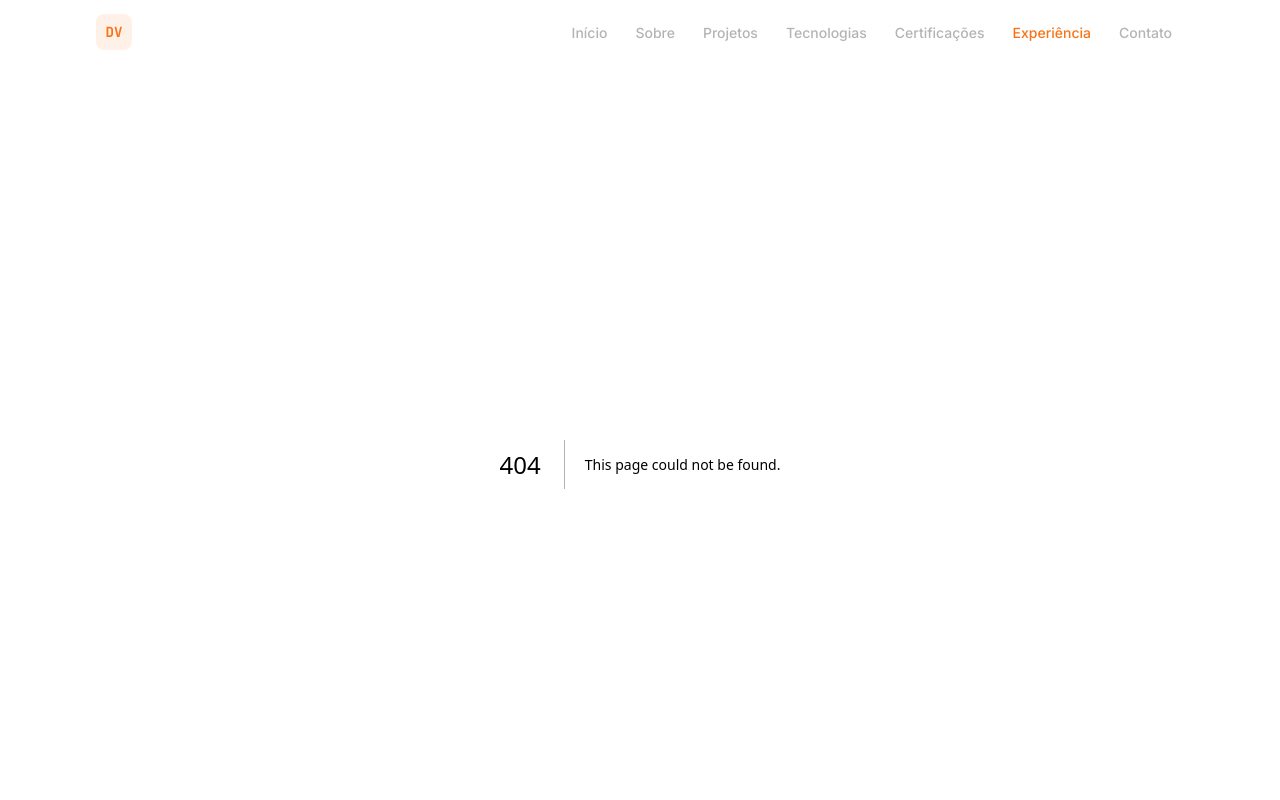
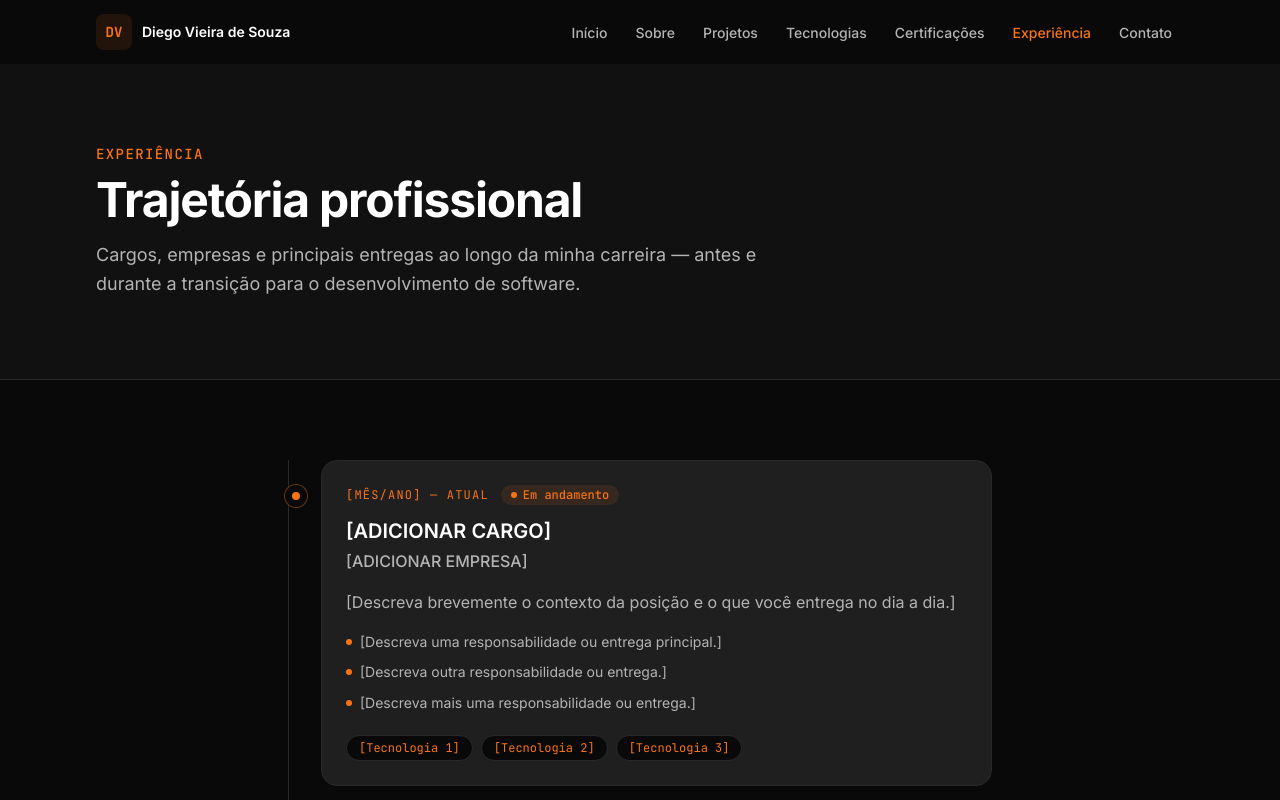
Before and after one commit to diegovieiradv/portfolio-diego-vieira, a Next.js app: page /experiencia in a window 1280 px wide. Before the commit this address had no page. Shown: the top 800 px of the page. Built offline with nearby package versions, Linux system fonts and the light colour scheme.

Commit message:
feat: criar linha do tempo de experiência

```diff
--- /dev/null
+++ b/src/app/experiencia/page.tsx
@@ -0,0 +1,65 @@
+import type { Metadata } from "next";
+import { Briefcase } from "lucide-react";
+import { experiences } from "@/data/experience";
+import { Container } from "@/components/ui/Container";
+import { ExperienceCard } from "@/components/ui/ExperienceCard";
+
+export const metadata: Metadata = {
+  title: "Experiência",
+  description:
+    "Trajetória profissional de Diego Vieira de Souza: cargos, empresas e principais entregas.",
+};
+
+export default function ExperienciaPage() {
+  return (
+    <>
+      <section
+        aria-labelledby="titulo-experiencia"
+        className="border-b border-border bg-surface py-16 sm:py-20"
+      >
+        <Container>
+          <p className="font-mono text-sm font-medium uppercase tracking-widest text-primary">
+            Experiência
+          </p>
+          <h1
+            id="titulo-experiencia"
+            className="mt-3 max-w-3xl text-4xl font-bold tracking-tight sm:text-5xl"
+          >
+            Trajetória profissional
+          </h1>
+          <p className="mt-4 max-w-2xl text-lg leading-relaxed text-secondary">
+            Cargos, empresas e principais entregas ao longo da minha carreira — antes e durante a
+            transição para o desenvolvimento de software.
+          </p>
+        </Container>
+      </section>
+
+      <section aria-label="Linha do tempo de experiências" className="py-16 sm:py-20">
+        <Container className="max-w-3xl">
+          <ol className="relative space-y-8 border-l border-border pl-6 sm:pl-8">
+            {experiences.map((experience, index) => (
+              <li key={`${experience.role}-${index}`} className="relative">
+                <span
+                  aria-hidden="true"
+                  className="absolute -left-[25px] top-6 flex h-6 w-6 items-center justify-center rounded-full border border-primary/40 bg-background sm:-left-[37px]"
+                >
+                  <span className="h-2 w-2 rounded-full bg-primary" />
+                </span>
+                <ExperienceCard experience={experience} />
+              </li>
+            ))}
+          </ol>
+
+          <div className="mt-10 flex items-start gap-3 rounded-2xl border border-border bg-surface p-6">
+            <Briefcase className="mt-0.5 h-6 w-6 shrink-0 text-primary" aria-hidden="true" />
+            <p className="text-base leading-relaxed text-secondary">
+              Em transição para o desenvolvimento de software, busco oportunidades para aplicar meus
+              conhecimentos em <span className="font-semibold text-foreground">Java</span> e{" "}
+              <span className="font-semibold text-foreground">Spring Boot</span> em projetos reais.
+            </p>
+          </div>
+        </Container>
+      </section>
+    </>
+  );
+}
--- /dev/null
+++ b/src/components/ui/ExperienceCard.tsx
@@ -0,0 +1,72 @@
+import { ArrowUpRight } from "lucide-react";
+import type { Experience } from "@/types/experience";
+import { cn } from "@/lib/utils";
+
+type ExperienceCardProps = {
+  experience: Experience;
+};
+
+export function ExperienceCard({ experience }: ExperienceCardProps) {
+  const Company = experience.companyLink ? "a" : "span";
+
+  return (
+    <article className="rounded-2xl border border-border bg-card p-6">
+      <div className="flex flex-wrap items-center gap-x-3 gap-y-2">
+        <span className="font-mono text-xs uppercase tracking-widest text-primary">
+          {experience.period}
+        </span>
+        {experience.current ? (
+          <span className="flex items-center gap-1.5 rounded-full bg-primary-subtle px-2.5 py-0.5 font-mono text-xs font-medium text-primary">
+            <span className="relative flex h-1.5 w-1.5" aria-hidden="true">
+              <span className="absolute inline-flex h-full w-full animate-ping rounded-full bg-primary opacity-75" />
+              <span className="relative inline-flex h-1.5 w-1.5 rounded-full bg-primary" />
+            </span>
+            Em andamento
+          </span>
+        ) : null}
+      </div>
+
+      <h3 className="mt-3 text-xl font-semibold text-foreground">{experience.role}</h3>
+      <Company
+        className={cn(
+          "mt-1 inline-flex items-center gap-1 text-base font-medium text-secondary",
+          experience.companyLink && "transition-colors hover:text-primary"
+        )}
+        {...(experience.companyLink
+          ? { href: experience.companyLink, target: "_blank", rel: "noopener noreferrer" }
+          : {})}
+      >
+        {experience.company}
+        {experience.companyLink ? <ArrowUpRight className="h-4 w-4" aria-hidden="true" /> : null}
+      </Company>
+
+      <p className="mt-4 text-base leading-relaxed text-secondary">{experience.summary}</p>
+
+      <ul className="mt-4 space-y-2">
+        {experience.responsibilities.map((responsibility) => (
+          <li
+            key={responsibility}
+            className="flex items-start gap-2 text-sm leading-relaxed text-secondary"
+          >
+            <span
+              className="mt-2 h-1.5 w-1.5 shrink-0 rounded-full bg-primary"
+              aria-hidden="true"
+            />
+            {responsibility}
+          </li>
+        ))}
+      </ul>
+
+      <ul className="mt-5 flex flex-wrap gap-2">
+        {experience.technologies.map((technology) => (
+          <li
+            key={technology}
+            className="rounded-full border border-border bg-background px-3 py-1 font-mono text-xs text-primary"
+          >
+            {technology}
+          </li>
+        ))}
+      </ul>
+    </article>
+  );
+}
```
